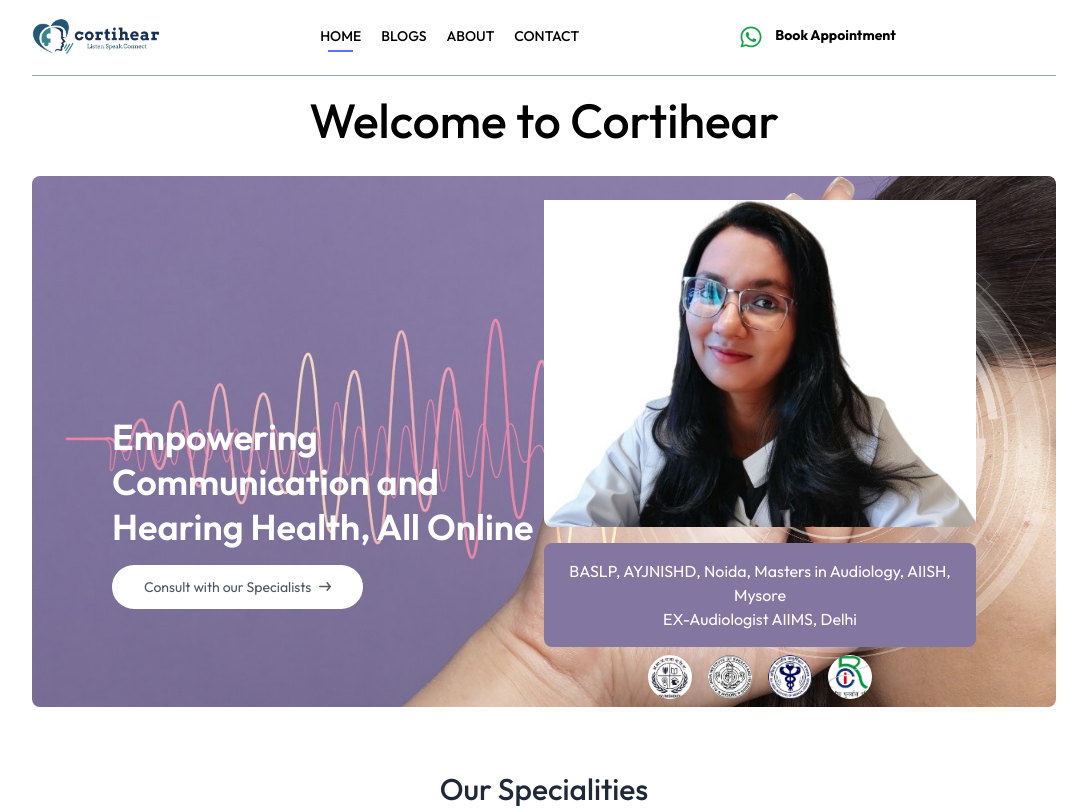
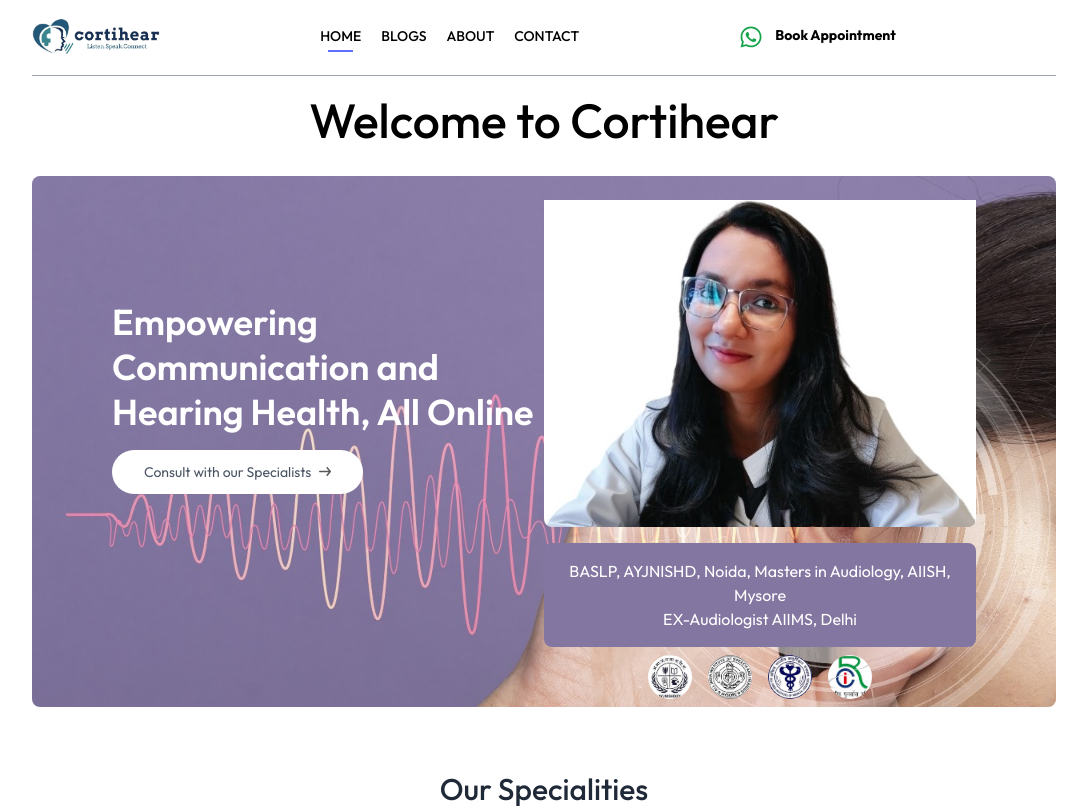
Before and after one commit to lokeshloki3/clinic, a React (Vite) app: page / in a window 1280 px wide. Shown: the top 808 px of the page, without its empty margins (96-1183 px from the left). Built offline with nearby package versions, Linux system fonts and the light colour scheme.

Commit message:
bg image

```diff
--- a/src/components/Header.jsx
+++ b/src/components/Header.jsx
@@ -10,15 +10,16 @@
 
   return (
     <div
-      className="flex flex-row flex-wrap rounded-lg px-6 md:px-10 lg:px-20"
+      className="flex flex-row flex-wrap rounded-lg px-6 md:px-10 lg:px-20 bg-blue-600"
       style={{
         backgroundImage: `url(${assets.backgroundImage})`, // Replace with the actual image path
         backgroundSize: 'cover',
-        backgroundPosition: 'center',
+        // backgroundPosition: 'left',
         // backgroundAttachment: 'fixed', // Optional: Adds a parallax effect
       }}
     >
-      <div className="md:w-1/2 flex flex-col items-start justify-center gap-4 py-10 m-auto md:py-[10vw] md:mb-[-30px]">
+      {/* <div className="md:w-1/2 flex flex-col items-start justify-center gap-4 py-10 m-auto md:py-[10vw] md:mb-[-30px]"> */}
+      <div className="md:w-1/2 flex flex-col items-start justify-center gap-4 py-10 m-auto md:py-[10vw] md:mb-[-30px] lg:mt-[-90px] lg:mb-0">
         <p className="text-3xl md:text-4xl lg:text-4xl text-white font-semibold leading-tight md:leading-tight lg:leading-tight">
           Empowering Communication and <br /> Hearing Health, All Online
         </p>
```
